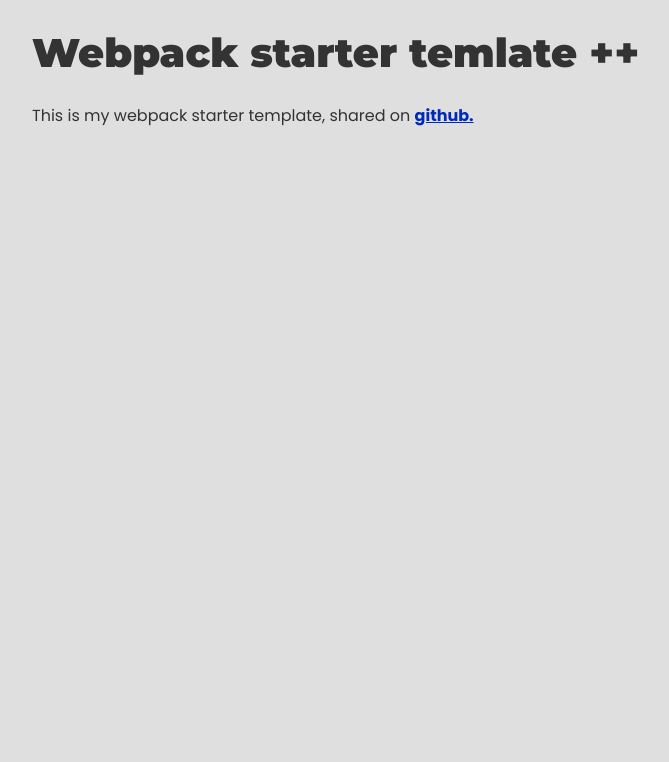
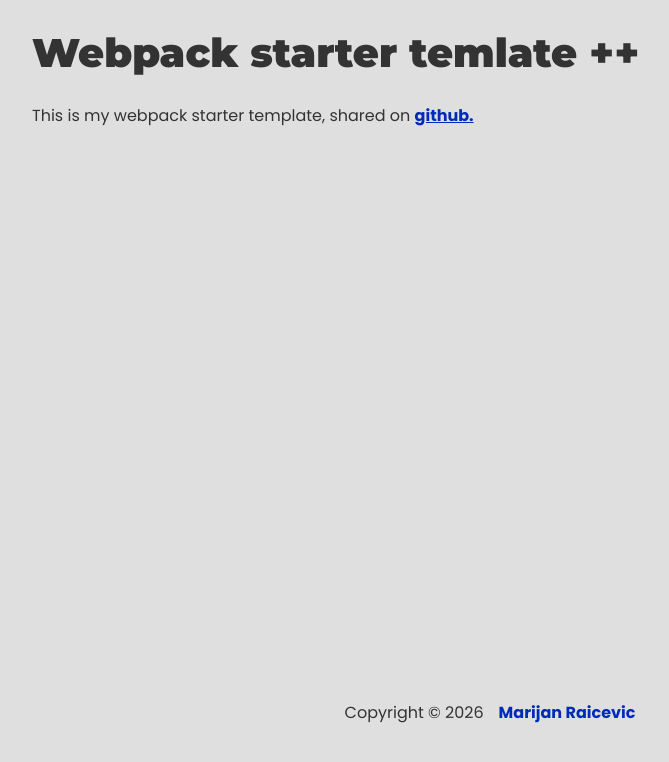
Before and after one commit to mackr2015/webpack-starter, a website built with webpack: page src/index.html in a window 1280 px wide. Shown: the whole page, without its empty margins (178-847 px from the left). Built offline with nearby package versions, Linux system fonts and the light colour scheme.

Commit message:
added footer

```diff
--- a/src/index.html
+++ b/src/index.html
@@ -23,5 +23,15 @@
     </div>
 
 
+    <footer>
+        <ul>
+            <li>
+                Copyright &copy; <script>document.write(String(new Date().getFullYear()))</script>
+            </li>
+            <li><a href="https://mackraicevic.com">Marijan Raicevic</a></li>
+        </ul>
+    </footer>
+
+
 </body>
 </html>
--- a/src/sass/base/_base.scss
+++ b/src/sass/base/_base.scss
@@ -30,3 +30,24 @@
     }
 
 }
+
+footer ul {
+    display: flex;
+    justify-content: center;
+    padding: 30px 20px;
+    position: fixed;
+    bottom: 30px;
+    width: 100%;
+
+    li {
+        list-style: none;
+
+        &:last-child {
+            margin-left: 15px;
+        }
+
+        a {
+            text-decoration: none;
+        }
+    }
+}
```
Also changed, not shown: dist/index.html, dist/index.js, dist/main.css.
